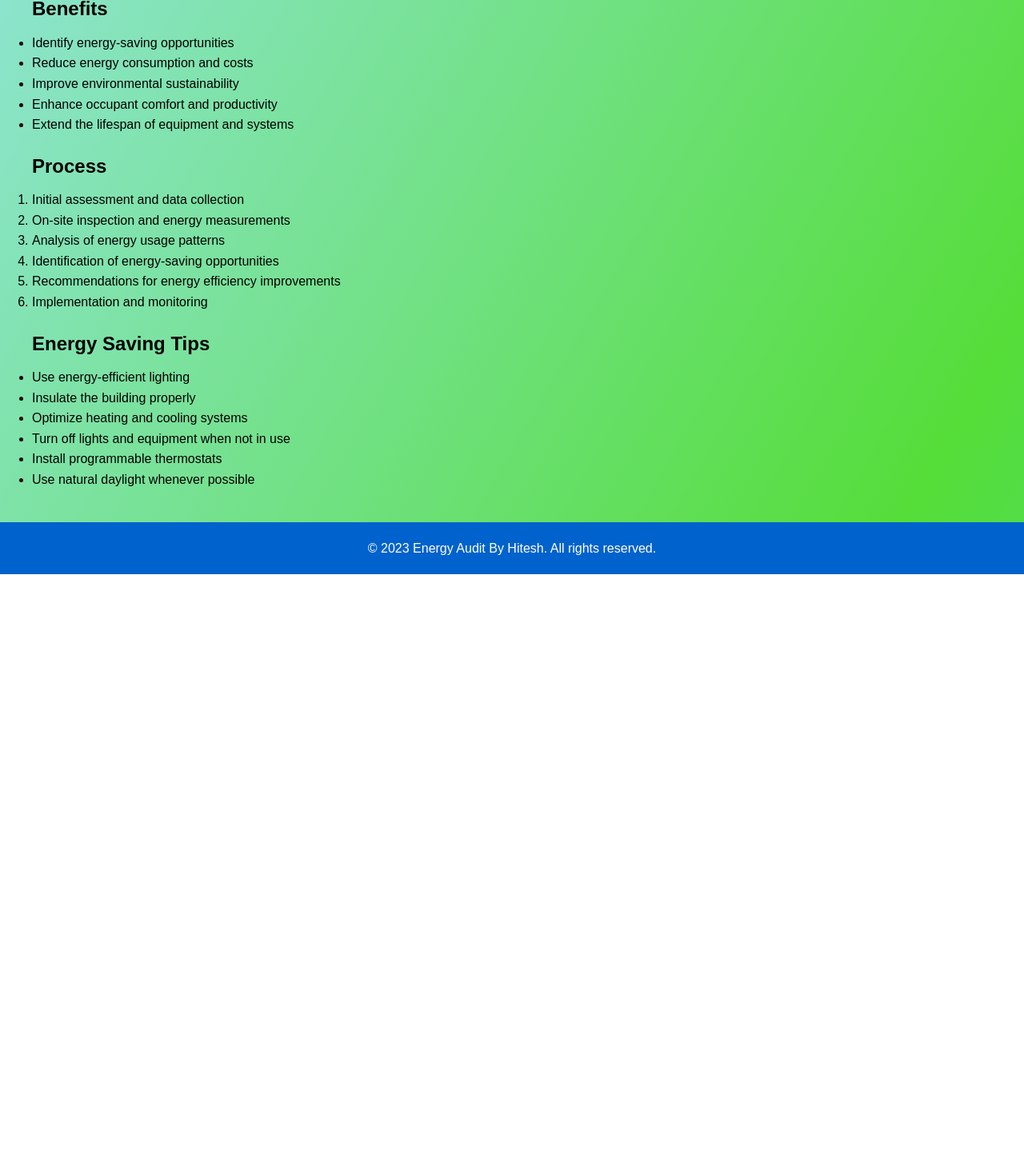
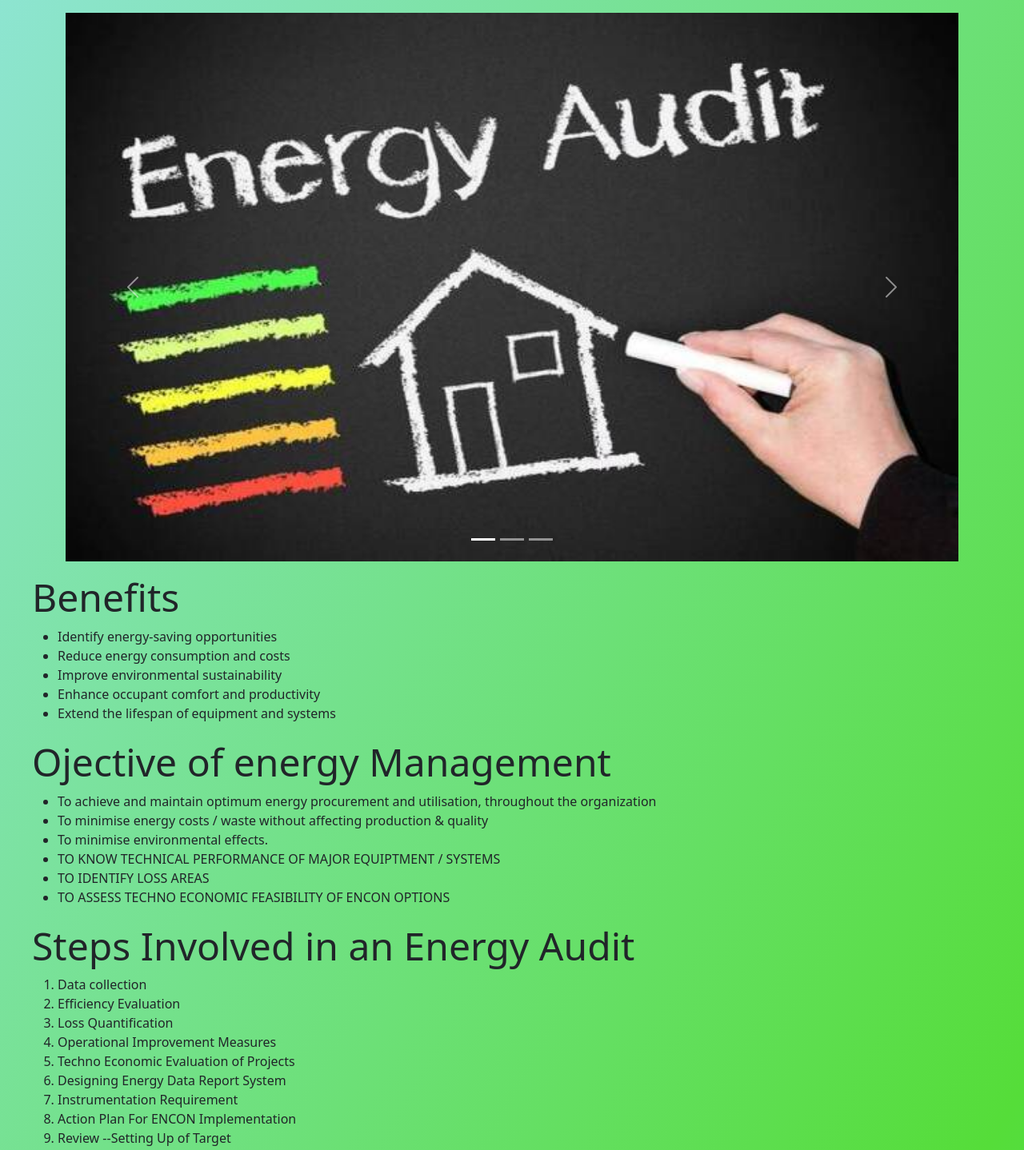
Before and after one commit to Hitesh-hitjks/audit, a plain HTML site: page energy.html in a window 1280 px wide. Shown: the part 294-1732 px from the top of the page at 80% size. Before the commit the page ends 1012 px from the top, so only its background shows below. Drawn offline with nearby package versions, Linux system fonts and the light colour scheme.

Commit message:
Add files via upload

```diff
--- a/energy.html
+++ b/energy.html
@@ -3,6 +3,9 @@
 <head>
   <title>Energy Audit</title>
   <link rel="stylesheet" type="text/css" href="styles.css">
+  <link href="https://cdn.jsdelivr.net/npm/bootstrap@5.3.0-alpha3/dist/css/bootstrap.min.css"
+  rel="stylesheet" integrity="sha384-KK94CHFLLe+nY2dmCWGMq91rCGa5gtU4mk92HdvYe+M/SXH301p5ILy+dN9+nJOZ"
+  crossorigin="anonymous">
 </head>
 <body>
     <div class="gradient-background">
@@ -14,19 +17,52 @@
     <ul>
       <li><a href="#overview">Overview</a></li>
       <li><a href="#benefits">Benefits</a></li>
+      <li><a href="#objective">Objective</a></li>
       <li><a href="#process">Process</a></li>
       <li><a href="#tips">Energy Saving Tips</a></li>
     </ul>
   </nav>
 
   <main>
+    <!-- overview -->
     <section id="overview">
-      <h2>Overview</h2>
+      <h2 class="mainFont">Overview</h2>
       <p>An energy audit is a systematic analysis of energy consumption and usage in a building or facility. It helps identify areas of energy wastage and inefficiency, and provides recommendations to improve energy efficiency and reduce energy costs.</p>
     </section>
 
+    	<!-- carousel -->
+	  <div class="container">
+		<div id="myCarousel" class="carousel slide my-3">
+		  <div class="carousel-indicators ">
+			<button type="button" data-bs-target="#myCarousel" data-bs-slide-to="0" class="active" aria-current="true" aria-label="Slide 1"></button>
+			<button type="button" data-bs-target="#myCarousel" data-bs-slide-to="1" aria-label="Slide 2"></button>
+			<button type="button" data-bs-target="#myCarousel" data-bs-slide-to="2" aria-label="Slide 3"></button>
+		  </div>
+		  <div class="carousel-inner">
+			<div class="carousel-item active">
+			  <img src="./img1.jpg" class="d-block w-100 " alt="img1">
+			</div>
+			<div class="carousel-item">
+			  <img src="./img2.jpg" class="d-block w-100" alt="img2">
+			</div>
+			<div class="carousel-item">
+			  <img src="./img3.jpg" class="d-block w-100" alt="img3">
+			</div>
+		  </div>
+		  <button class="carousel-control-prev" type="button" data-bs-target="#myCarousel" data-bs-slide="prev">
+			<span class="carousel-control-prev-icon" aria-hidden="true"></span>
+			<span class="visually-hidden">Previous</span>
+		  </button>
+		  <button class="carousel-control-next" type="button" data-bs-target="#myCarousel" data-bs-slide="next">
+			<span class="carousel-control-next-icon" aria-hidden="true"></span>
+			<span class="visually-hidden">Next</span>
+		  </button>
+		</div>
+	  </div>
+
+    <!-- beneffits -->
     <section id="benefits">
-      <h2>Benefits</h2>
+      <h2 class="mainFont">Benefits</h2>
       <ul>
         <li>Identify energy-saving opportunities</li>
         <li>Reduce energy consumption and costs</li>
@@ -36,20 +72,44 @@
       </ul>
     </section>
 
+    <!--objective  -->
+    <section id="objective">
+     <h2 class="mainFont">Ojective of energy Management</h2>
+      <ul>
+       <li>To achieve and maintain optimum energy
+        procurement and utilisation, throughout the
+        organization</li>
+       <li>To minimise energy costs / waste without affecting
+        production & quality
+        </li>
+       <li>To minimise environmental effects.</li>
+       <li>TO KNOW TECHNICAL PERFORMANCE OF MAJOR
+        EQUIPTMENT / SYSTEMS</li>
+       <li>TO IDENTIFY LOSS AREAS</li>
+       <li>TO ASSESS TECHNO ECONOMIC FEASIBILITY OF
+        ENCON OPTIONS</li>
+     </ul>
+  </section>
+
+    <!-- process -->
     <section id="process">
-      <h2>Process</h2>
+      <h2 class="mainFont">Steps Involved in an Energy Audit</h2>
       <ol>
-        <li>Initial assessment and data collection</li>
-        <li>On-site inspection and energy measurements</li>
-        <li>Analysis of energy usage patterns</li>
-        <li>Identification of energy-saving opportunities</li>
-        <li>Recommendations for energy efficiency improvements</li>
-        <li>Implementation and monitoring</li>
+        <li>Data collection</li>
+        <li>Efficiency Evaluation</li>
+        <li>Loss Quantification</li>
+        <li>Operational Improvement Measures</li>
+        <li>Techno Economic Evaluation of Projects</li>
+        <li>Designing Energy Data Report System</li>
+        <li>Instrumentation Requirement</li>
+        <li>Action Plan For ENCON Implementation</li>
+        <li>Review --Setting Up of Target</li>
       </ol>
     </section>
 
+    <!-- tips -->
     <section id="tips">
-      <h2>Energy Saving Tips</h2>
+      <h2 class="mainFont">Some in general Energy Saving Tips for You</h2>
       <ul>
         <li>Use energy-efficient lighting</li>
         <li>Insulate the building properly</li>
@@ -65,5 +125,7 @@
     <p>&copy; 2023 Energy Audit By Hitesh. All rights reserved.</p>
   </footer>
   </div>
+
+<script src="https://cdn.jsdelivr.net/npm/bootstrap@5.3.0-alpha3/dist/js/bootstrap.bundle.min.js" integrity="sha384-ENjdO4Dr2bkBIFxQpeoTz1HIcje39Wm4jDKdf19U8gI4ddQ3GYNS7NTKfAdVQSZe" crossorigin="anonymous"></script>
 </body>
 </html>
--- a/styles.css
+++ b/styles.css
@@ -1,9 +1,3 @@
-/* Reset default browser styles */
-body, h1, h2, h3, h4, h5, h6, p, ol, ul, li {
-    margin: 0;
-    padding: 0;
-  }
-
   body {
     font-family: Arial, sans-serif;
     line-height: 1.6;
@@ -61,3 +55,9 @@ body, h1, h2, h3, h4, h5, h6, p, ol, ul, li {
     background-size: 180% 180%;
     animation: gradient-animation 18s ease infinite;
   }
+  h2{
+    font-size: 5rem;
+  }
+  .mainFont{
+    font-size: 3rem;
+  }
```
